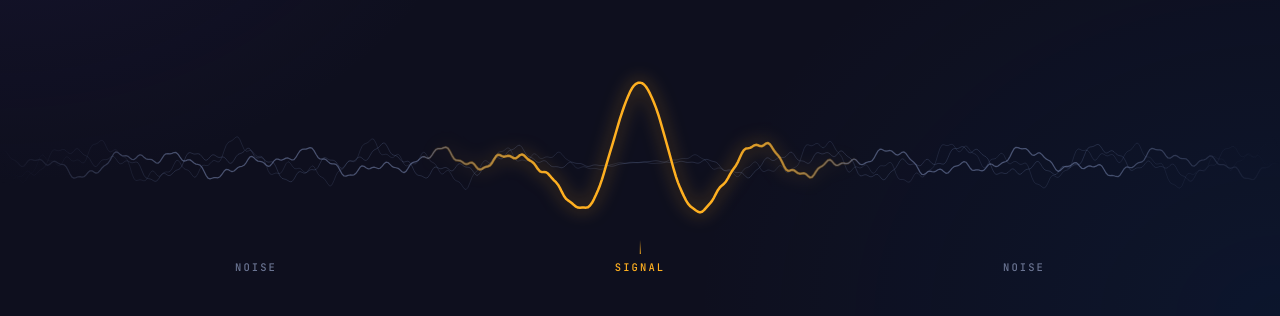
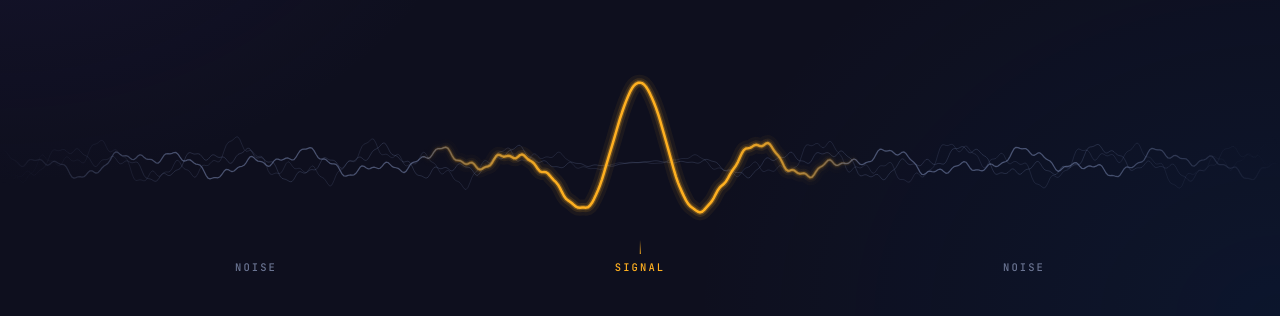
Before and after one commit to jerokgiauque/highsignallabs-site, a plain HTML site: page index.html in a window 1280 px wide. Shown: the part 484-800 px from the top of the page. Drawn offline with Linux system fonts and the light colour scheme.

Commit message:
Add files via upload

```diff
--- a/index.html
+++ b/index.html
@@ -111,11 +111,7 @@ h1, h2, h3, p { margin: 0; }
 .hero .actions { margin-top: 36px; display: flex; flex-wrap: wrap; gap: 14px; justify-content: center; }
 
 .signal { position: relative; margin-top: clamp(28px, 5vw, 56px); height: clamp(150px, 20vw, 220px); }
-.signal canvas {
-  position: absolute; inset: 0; width: 100%; height: 100%;
-  -webkit-mask-image: linear-gradient(90deg, transparent, #000 14%, #000 86%, transparent);
-          mask-image: linear-gradient(90deg, transparent, #000 14%, #000 86%, transparent);
-}
+.signal canvas { position: absolute; inset: 0; width: 100%; height: 100%; }
 .signal .tag {
   position: absolute; bottom: 0; transform: translateX(-50%);
   font: 500 10.5px/1 var(--mono); letter-spacing: .2em; text-transform: uppercase; color: var(--dim);
@@ -450,52 +446,64 @@ gtag('config', 'G-MPC8Y15TBY');
   (function () {
     var c = document.getElementById('signal');
     if (!c || !c.getContext) return;
-    var ctx = c.getContext('2d'), W = 0, H = 0, visible = true, raf = 0;
-    function size() {
+    var ctx = c.getContext('2d'), W = 0, H = 0, cx = 0, sig = 0, visible = true, running = false, G = {};
+    function edge(rgb, a) {            /* fades out toward the left and right edges */
+      var g = ctx.createLinearGradient(0, 0, W, 0);
+      g.addColorStop(0, 'rgba(' + rgb + ',0)'); g.addColorStop(.14, 'rgba(' + rgb + ',' + a + ')');
+      g.addColorStop(.86, 'rgba(' + rgb + ',' + a + ')'); g.addColorStop(1, 'rgba(' + rgb + ',0)');
+      return g;
+    }
+    function peak(a) {                 /* colour only around the signal */
+      var g = ctx.createLinearGradient(cx - sig * 2.4, 0, cx + sig * 2.4, 0);
+      g.addColorStop(0, 'rgba(255,176,32,0)'); g.addColorStop(.3, 'rgba(255,176,32,' + a + ')');
+      g.addColorStop(.7, 'rgba(255,176,32,' + a + ')'); g.addColorStop(1, 'rgba(255,176,32,0)');
+      return g;
+    }
+    function size() {                  /* rebuild only when the canvas really changed size */
+      var w = c.clientWidth, h = c.clientHeight;
+      if (w === W && h === H) return false;
       var dpr = Math.min(window.devicePixelRatio || 1, 2);
-      W = c.clientWidth; H = c.clientHeight;
+      W = w; H = h;
       c.width = Math.round(W * dpr); c.height = Math.round(H * dpr);
       ctx.setTransform(dpr, 0, 0, dpr, 0, 0);
+      ctx.lineJoin = 'round'; ctx.lineCap = 'round';
+      cx = W * .5; sig = Math.max(46, Math.min(W * .075, 92));
+      G = { n1: edge('120,136,180', .16), n2: edge('120,136,180', .22), base: edge('132,148,192', .5),
+            g1: peak(.06), g2: peak(.12), g3: peak(.28), core: peak(1) };
+      return true;
     }
     function noise(x, t, s) {
       return Math.sin(x * .043 + t * 1.3 + s) * .46 + Math.sin(x * .097 - t * .9 + s * 2.1) * .3 +
              Math.sin(x * .23 + t * 2.1 + s * 3.7) * .16 + Math.sin(x * .51 - t * 3.3 + s * 5.3) * .08;
     }
     function trace(t, seed, amp, withSignal) {
-      var cx = W * .5, sig = Math.max(46, Math.min(W * .075, 92)), mid = H * .5, x, d, env, y;
+      var mid = H * .5, lift = H * .38 * (.9 + .1 * Math.sin(t * .9)), x, d, env, y;
       ctx.beginPath();
       for (x = 0; x <= W; x += 2) {
         d = (x - cx) / sig; env = Math.exp(-d * d);
         y = mid + noise(x, t, seed) * amp * (1 - env * .9);
-        if (withSignal) y -= env * Math.cos(d * 4.4) * H * .38 * (.9 + .1 * Math.sin(t * .9));
+        if (withSignal) y -= env * Math.cos(d * 4.4) * lift;
         if (x) ctx.lineTo(x, y); else ctx.moveTo(x, y);
       }
-      return { cx: cx, sig: sig };
     }
+    function stroke(style, width) { ctx.strokeStyle = style; ctx.lineWidth = width; ctx.stroke(); }
     function draw(ms) {
-      var t = ms / 1000 * .55, g, m;
+      var t = ms / 1000 * .55;
       ctx.clearRect(0, 0, W, H);
-      ctx.lineJoin = 'round'; ctx.lineCap = 'round'; ctx.shadowBlur = 0;
-      trace(t * .8, 4.2, H * .13, false); ctx.strokeStyle = 'rgba(120,136,180,.16)'; ctx.lineWidth = 1; ctx.stroke();
-      trace(t * 1.15, 9.7, H * .1, false); ctx.strokeStyle = 'rgba(120,136,180,.22)'; ctx.lineWidth = 1; ctx.stroke();
-      m = trace(t, 1, H * .085, true); ctx.strokeStyle = 'rgba(132,148,192,.5)'; ctx.lineWidth = 1.25; ctx.stroke();
-      g = ctx.createLinearGradient(m.cx - m.sig * 2.4, 0, m.cx + m.sig * 2.4, 0);
-      g.addColorStop(0, 'rgba(255,176,32,0)'); g.addColorStop(.3, 'rgba(255,176,32,1)');
-      g.addColorStop(.7, 'rgba(255,176,32,1)'); g.addColorStop(1, 'rgba(255,176,32,0)');
-      trace(t, 1, H * .085, true);
-      ctx.strokeStyle = g; ctx.lineWidth = 2.5; ctx.shadowColor = 'rgba(255,176,32,.75)'; ctx.shadowBlur = 18; ctx.stroke();
+      trace(t * .8, 4.2, H * .13, false); stroke(G.n1, 1);
+      trace(t * 1.15, 9.7, H * .1, false); stroke(G.n2, 1);
+      trace(t, 1, H * .085, true);       /* one path, stroked five times: line, three glow layers, core */
+      stroke(G.base, 1.25); stroke(G.g1, 16); stroke(G.g2, 9); stroke(G.g3, 5); stroke(G.core, 2.5);
     }
-    function loop(ms) { draw(ms); if (visible) raf = requestAnimationFrame(loop); }
+    function loop(ms) { if (!visible) { running = false; return; } draw(ms); requestAnimationFrame(loop); }
+    function start() { if (!running) { running = true; requestAnimationFrame(loop); } }
     size();
-    addEventListener('resize', function () { size(); if (reduce) draw(1800); });
+    addEventListener('resize', function () { if (size() && reduce) draw(1800); });
     if (reduce) { draw(1800); return; }
     if ('IntersectionObserver' in window) {
-      new IntersectionObserver(function (es) {
-        var was = visible; visible = es[0].isIntersecting;
-        if (visible && !was) raf = requestAnimationFrame(loop);
-      }).observe(c);
+      new IntersectionObserver(function (es) { visible = es[0].isIntersecting; if (visible) start(); }).observe(c);
     }
-    raf = requestAnimationFrame(loop);
+    start();
   })();
 
   /* signup form */
```
